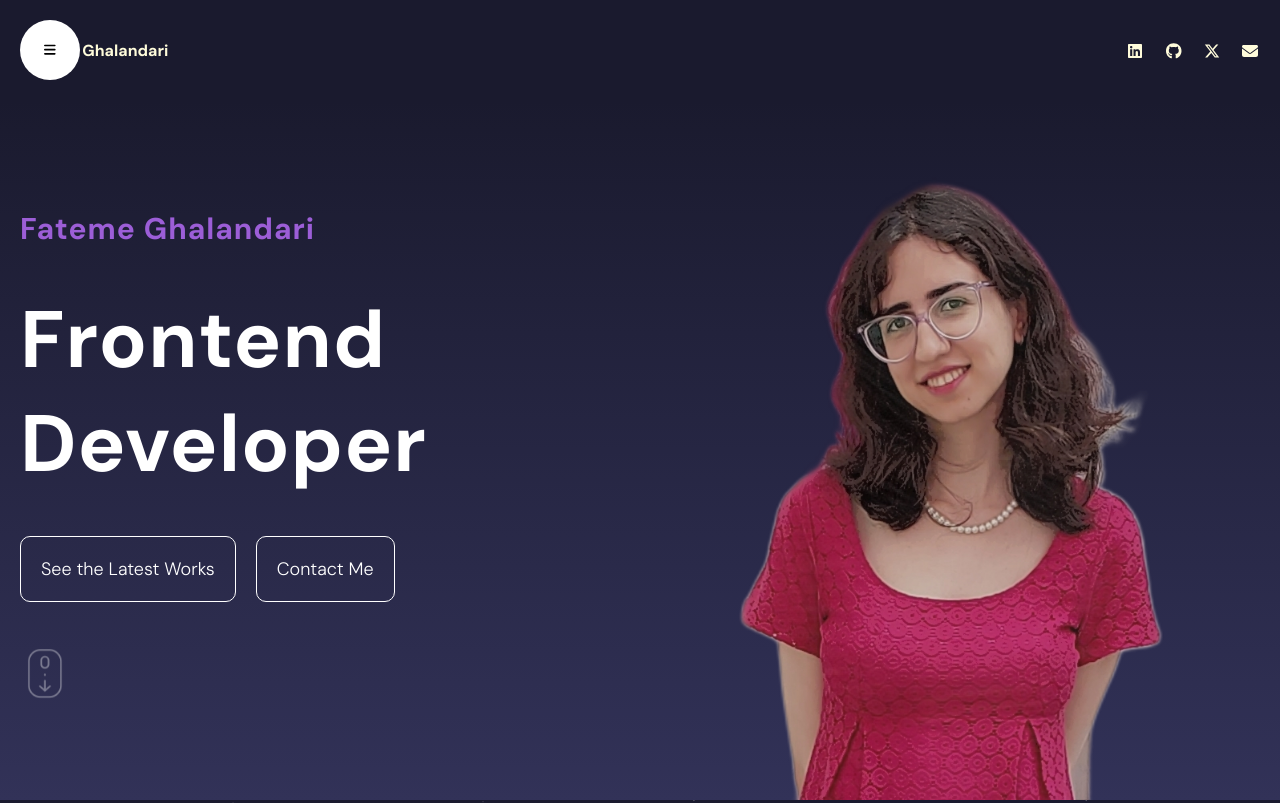
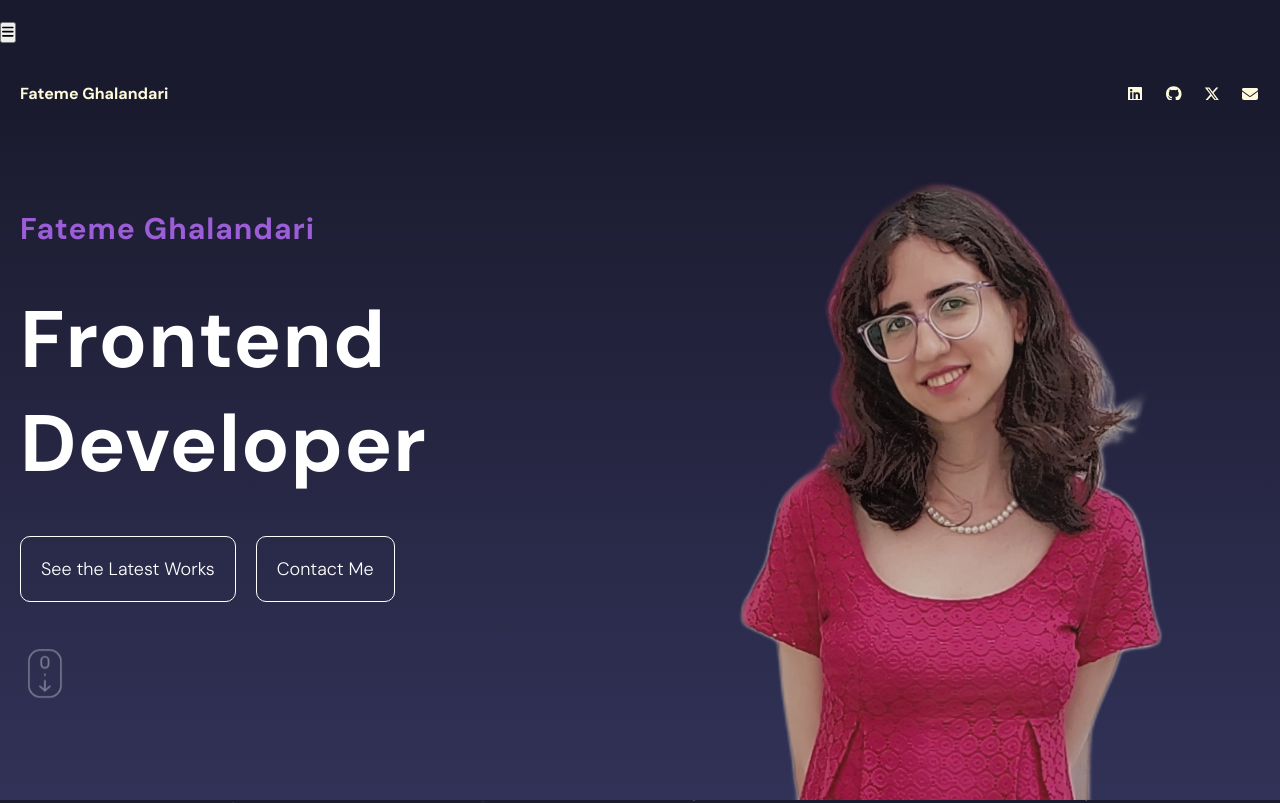
Before and after one commit to FatemeGhalandari/fatemeghalandari.github.io, a React (Vite) app: page / in a window 1280 px wide. Shown: the top 803 px of the page. Built offline with nearby package versions, Linux system fonts and the light colour scheme.

Commit message:
style: Convert all sass styles to tailwind

```diff
--- a/src/components/Sidebar/Sidebar.jsx
+++ b/src/components/Sidebar/Sidebar.jsx
@@ -1,5 +1,4 @@
 import Links from "./Links";
-import "./Sidebar.scss";
 import { useState } from "react";
 import { motion } from "framer-motion";
 import ToggleButton from "./ToggleButton";
@@ -29,11 +28,14 @@ const Sidebar = () => {
   };
   return (
     <motion.div
-      className="sidebar"
+      className="flex flex-col items-start justify-center bg-white text-black"
       animate={open ? "open" : "closed"}
       initial="initial"
     >
-      <motion.div className="bg" variants={variants}>
+      <motion.div
+        className="z-[1] fixed top-0 left-0 bottom-0 sm:w-[400px] w-[200px] bg-white"
+        variants={variants}
+      >
         <Links />
       </motion.div>
       <ToggleButton setOpen={setOpen} open={open} />
```
